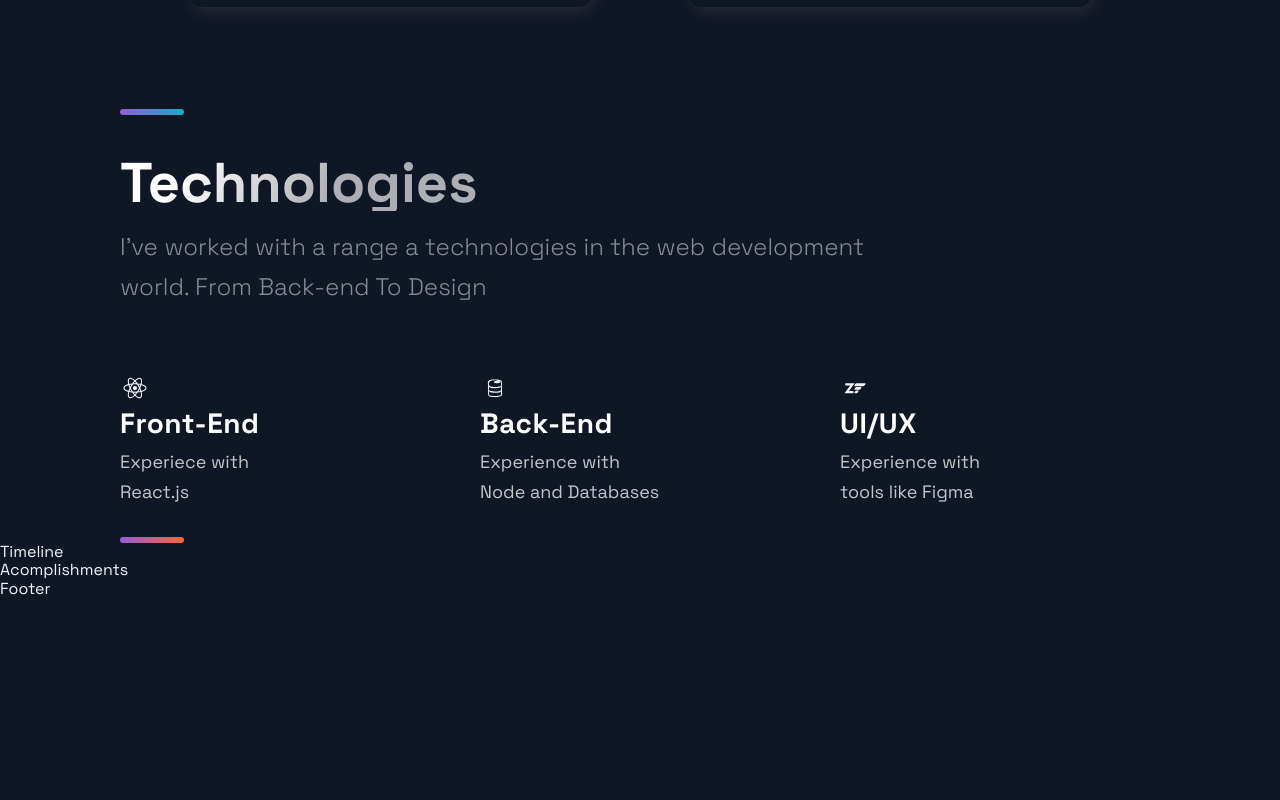
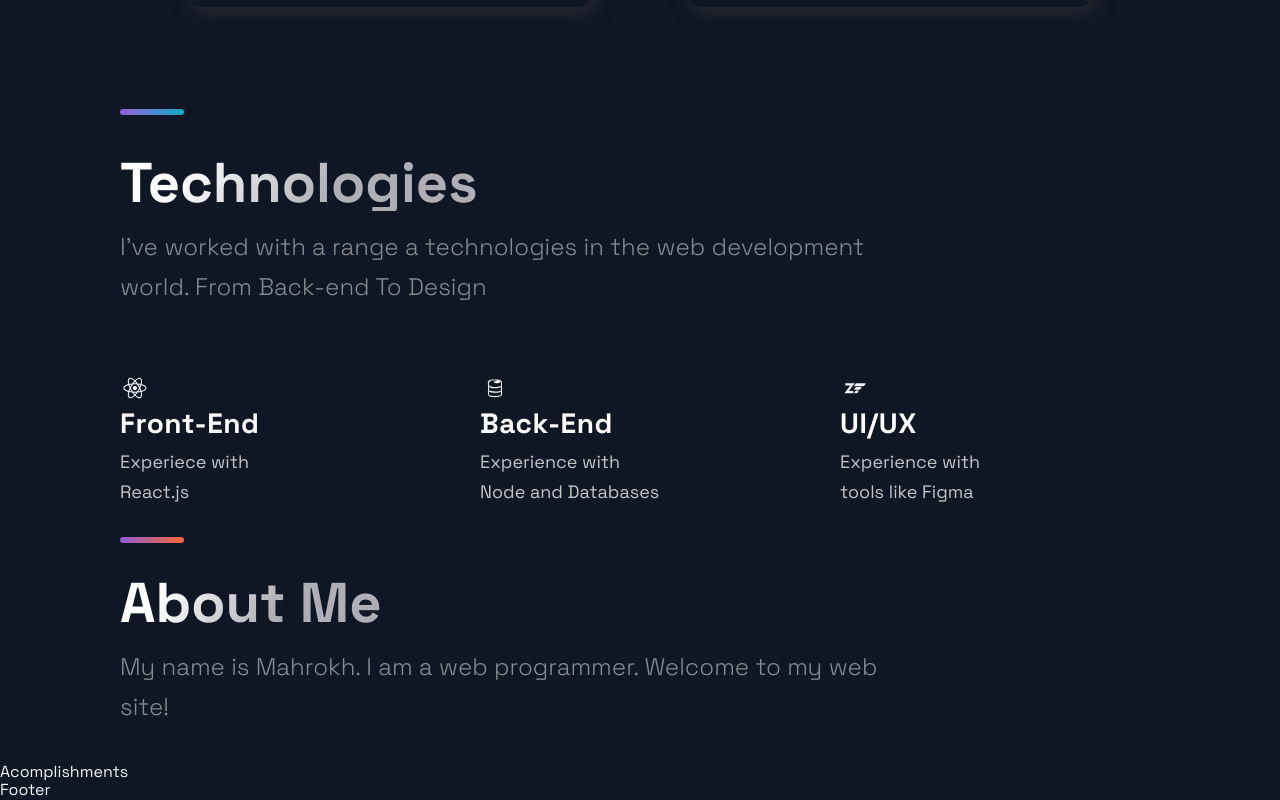
Before and after one commit to mahrokh-sadro/My-Portfolio-Website, a Next.js app: page / in a window 1280 px wide. Shown: the part 1868-2668 px from the top of the page. Before the commit the page ends 2467 px from the top, so only its background shows below. Built offline with nearby package versions, Linux system fonts and the light colour scheme.

Commit message:
TimeLine

```diff
--- a/src/components/TimeLine/TimeLine.js
+++ b/src/components/TimeLine/TimeLine.js
@@ -2,50 +2,19 @@ import React, { useState, useRef, useEffect } from 'react';
 
 import { CarouselButton, CarouselButtonDot, CarouselButtons, CarouselContainer, CarouselItem, CarouselItemImg, CarouselItemText, CarouselItemTitle, CarouselMobileScrollNode } from './TimeLineStyles';
 import { Section, SectionDivider, SectionText, SectionTitle } from '../../styles/GlobalComponents';
-import { TimeLineData } from '../../constants/constants';
 
-const TOTAL_CAROUSEL_COUNT = TimeLineData.length;
+
+
 
 const Timeline = () => {
-  // const [activeItem, setActiveItem] = useState(0);
-  // const carouselRef = useRef();
-
-  // const scroll = (node, left) => {
-  //   return node.scrollTo({ left, behavior: 'smooth' });
-  // }
-
-  // const handleClick = (e, i) => {
-  //   e.preventDefault();
-
-  //   if (carouselRef.current) {
-  //     const scrollLeft = Math.floor(carouselRef.current.scrollWidth * 0.7 * (i / TimeLineData.length));
-
-  //     scroll(carouselRef.current, scrollLeft);
-  //   }
-  // }
-
-  // const handleScroll = () => {
-  //   if (carouselRef.current) {
-  //     const index = Math.round((carouselRef.current.scrollLeft / (carouselRef.current.scrollWidth * 0.7)) * TimeLineData.length);
-
-  //     setActiveItem(index);
-  //   }
-  // }
-
-  // // snap back to beginning of scroll when window is resized
-  // // avoids a bug where content is covered up if coming from smaller screen
-  // useEffect(() => {
-  //   const handleResize = () => {
-  //     scroll(carouselRef.current, 0);
-  //   }
-
-  //   window.addEventListener('resize', handleResize);
-  // }, []);
 
   return (
-    <div>
-      Timeline
-    </div>
+    <Section id="about">
+      <SectionTitle>About Me</SectionTitle>
+      <SectionText>
+      My name is Mahrokh. I am a web programmer. Welcome to my web site!
+      </SectionText>
+      </Section>
   );
 };
 
```
